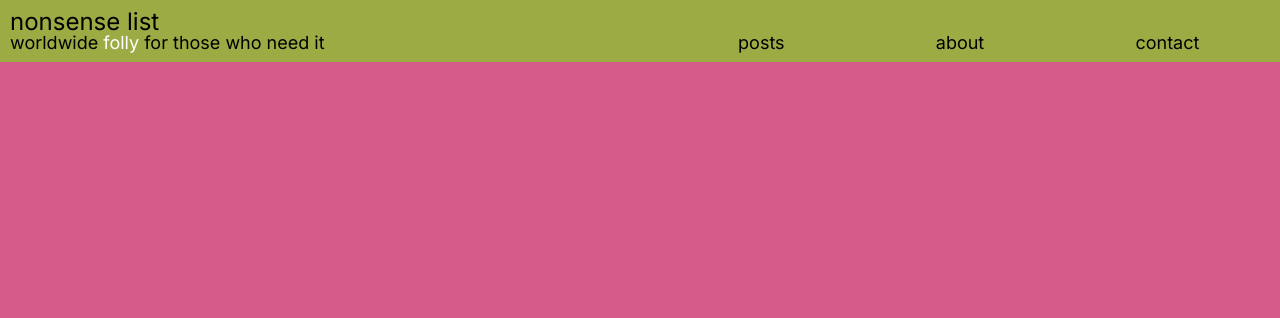
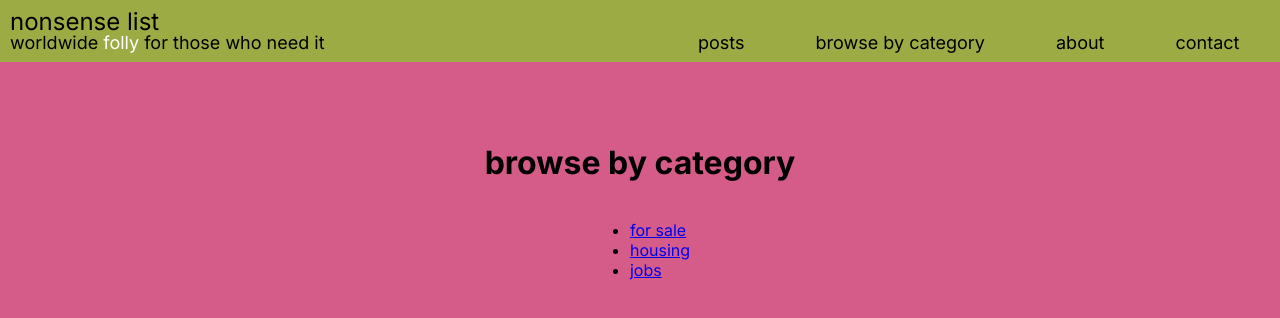
Before and after one commit to gracebmanning/nonsenselist, a React (Create React App) app: page /category in a window 1280 px wide. Shown: the top 318 px of the page. Built offline with nearby package versions, Linux system fonts and the light colour scheme.

Commit message:
add categories feature

```diff
--- a/src/App.js
+++ b/src/App.js
@@ -4,6 +4,8 @@ import Home from './components/Home/Home';
 import About from './components/About/About';
 import Contact from './components/Contact/Contact';
 import AllPosts, { postRoutes } from './components/Posts/Posts';
+import Categories from './components/Categories/Categories';
+import { categoryRoutes } from './components/Categories/Categories';
 
 function App() {
   return (
@@ -15,6 +17,8 @@ function App() {
         <Route path='/contact' element={<Contact/>} />
         <Route path='/post' element={<AllPosts/>} />
         {postRoutes}
+        <Route path='/category' element={<Categories/>} />
+        {categoryRoutes}
       </Routes>
     </div>
   );
--- /dev/null
+++ b/src/components/Categories/Categories.css
@@ -0,0 +1,8 @@
+.categoriesContainer{
+    display: flex;
+    flex-direction: column;
+    justify-content: center;
+    align-items: center;
+    height: 100%;
+    margin-top: 60px;
+}
--- /dev/null
+++ b/src/components/Categories/Categories.js
@@ -0,0 +1,35 @@
+import './Categories.css';
+import { Route } from 'react-router-dom';
+import posts from '../../posts/index.js';
+import { PostGrid } from '../Posts/Posts';
+import { formatTextForPath } from '../utility';
+
+const categories = [];
+posts.forEach((post) => {
+    if(!categories.includes(post.category)){
+        categories.push(post.category)}
+});
+
+function categoryPage(category){
+    const filteredPosts = posts.filter((post) => post.category === category);
+    return(
+        PostGrid(filteredPosts)
+    );
+}
+
+export const categoryRoutes = categories.map((category) => <Route path={`/category/${formatTextForPath(category)}`} element={categoryPage(category)} key={category} />);
+
+export default function Categories(){
+    return(
+        <div className="categoriesContainer">
+            <h1 className="categoriesTitle">browse by category</h1>
+            <ul>
+                {categories.sort().map((category) =>
+                    <li key={category}>
+                        <a href={`/category/${formatTextForPath(category)}`}>{category}</a>
+                    </li>
+                )}
+            </ul>
+        </div>
+    );
+}
--- a/src/components/Navbar/Navbar.js
+++ b/src/components/Navbar/Navbar.js
@@ -20,6 +20,11 @@ export default function Navbar(){
                     </a>
                 </li>
                 <li>
+                    <a className='navItem' href='/category'>
+                        browse by category
+                    </a>
+                </li>
+                <li>
                     <a className='navItem' href='/about'>
                         about
                     </a>
--- a/src/components/Posts/Posts.js
+++ b/src/components/Posts/Posts.js
@@ -1,19 +1,14 @@
 import './Posts.css';
 import posts from '../../posts/index.js';
 import { Route } from 'react-router-dom';
-
-function formatTitle(title){
-    var result = title.replaceAll(' ', '-');
-    result = result.replaceAll('...', '-');
-    return result;
-}
+import { formatTextForPath } from '../utility';
 
 /** NEXT STEPS:
  * 1) create categories (would require a categories component... treat like a tag in graces-blog)
+ * jobs, housing, for sale, items wanted, services, community service, gigs, résumés, and discussion forums
  * 2) create authors (would require an authors component)
  * 3) polish up the keyword / search functionality
  */
-
 
 // POST PAGE ELEMENT
 function Post(post){
@@ -41,13 +36,13 @@ function Post(post){
 }
 
 // POST PAGE ROUTES
-export const postRoutes = posts.map((post, index) => <Route path={`post/${formatTitle(post.title)}`} element={Post(post, index)} key={post.title} />);
+export const postRoutes = posts.map((post, index) => <Route path={`post/${formatTextForPath(post.title)}`} element={Post(post, index)} key={post.title} />);
 
 // POST PREVIEWS
-function PostPreview(post){
+export function PostPreview(post){
     if(post.image === "none"){
         return(
-            <a className='postPreview' key={post.title} href={`/post/${formatTitle(post.title)}`}>
+            <a className='postPreview' key={post.title} href={`/post/${formatTextForPath(post.title)}`}>
                 <div className='postPreviewInfo'>
                     <h4>{post.title}</h4>
                     <h5>{post.date}</h5>
@@ -58,7 +53,7 @@ function PostPreview(post){
         )
     } else{
         return(
-            <a className='postPreview' key={post.title} href={`post/${formatTitle(post.title)}`}>
+            <a className='postPreview' key={post.title} href={`post/${formatTextForPath(post.title)}`}>
                 <div className='postPreviewInfo'>
                     <h4>{post.title}</h4>
                     <h5>{post.date}</h5>
@@ -72,13 +67,19 @@ function PostPreview(post){
 }
 
 // ALL POSTS GRID
+export function PostGrid(postsList){
+    return(
+    <div className='allPosts'>
+        <h3 className='postsTitle'>all posts</h3>
+        <div className='postPreviewContainer'>
+            {postsList.map(post => PostPreview(post))}
+        </div>
+    </div>
+    )
+}
+
 export default function AllPosts(){
     return(
-        <div className='allPosts'>
-            <h3 className='postsTitle'>all posts</h3>
-            <div className='postPreviewContainer'>
-                {posts.map(post => PostPreview(post))}
-            </div>
-        </div>
+        PostGrid(posts)
     );
 };
--- /dev/null
+++ b/src/components/utility.js
@@ -0,0 +1,5 @@
+export function formatTextForPath(title){
+    var result = title.replaceAll(' ', '-');
+    result = result.replaceAll('...', '-');
+    return result;
+}
--- a/src/posts/posts/bananas.js
+++ b/src/posts/posts/bananas.js
@@ -15,5 +15,6 @@ export const bananasPost = {
     body: articleBody,
     image: bananas,
     imageAlt: 'a bunch of yellow bananas',
-    keywords: ['bananas']
+    keywords: ['bananas'],
+    category: 'jobs'
 };
--- a/src/posts/posts/bananas2.js
+++ b/src/posts/posts/bananas2.js
@@ -15,5 +15,6 @@ export const bananasPostTwo = {
     body: articleBody,
     image: bananas,
     imageAlt: 'a bunch of yellow bananas',
-    keywords: ['yellow', 'monkeys']
+    keywords: ['yellow', 'monkeys'],
+    category: 'housing'
 };
--- a/src/posts/posts/test.js
+++ b/src/posts/posts/test.js
@@ -13,5 +13,6 @@ export const testPost = {
     body: articleBody,
     image: "none",
     imageAlt: 'a bunch of yellow bananas',
-    keywords: ['bananas']
+    keywords: ['bananas'],
+    category: 'for sale'
 };
```
